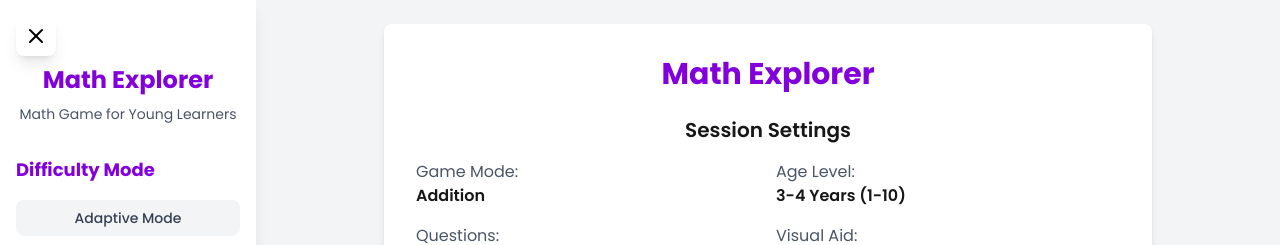
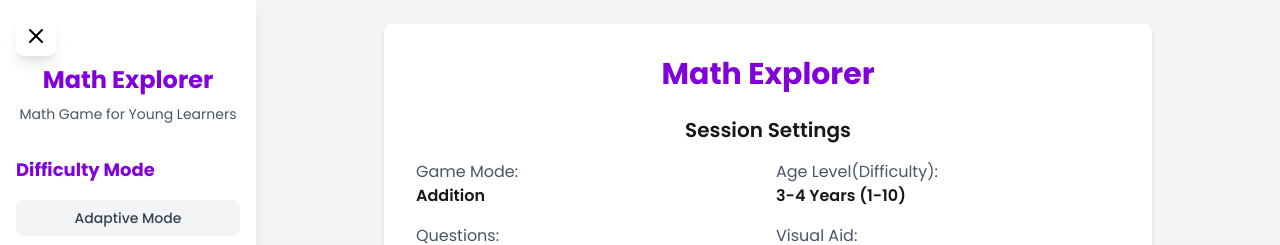
Before and after one commit to Mingyuee88/siuroma-calculate-game, a Next.js app: page / in a window 1280 px wide. Shown: the top 245 px of the page. Built offline with nearby package versions, Linux system fonts and the light colour scheme.

Commit message:
Update MathGame.tsx

```diff
--- a/src/components/MathGame.tsx
+++ b/src/components/MathGame.tsx
@@ -236,7 +236,7 @@ export function MathGame({ initialDifficulty = 1 }: MathGameProps) {
                     </p>
                   </div>
                   <div>
-                    <p className="text-gray-600">Age Level:</p>
+                    <p className="text-gray-600">Age Level(Difficulty):</p>
                     <p className="font-semibold">
                       {isAdaptiveMode
                         ? "Adaptive (Auto-adjusts)"
```
